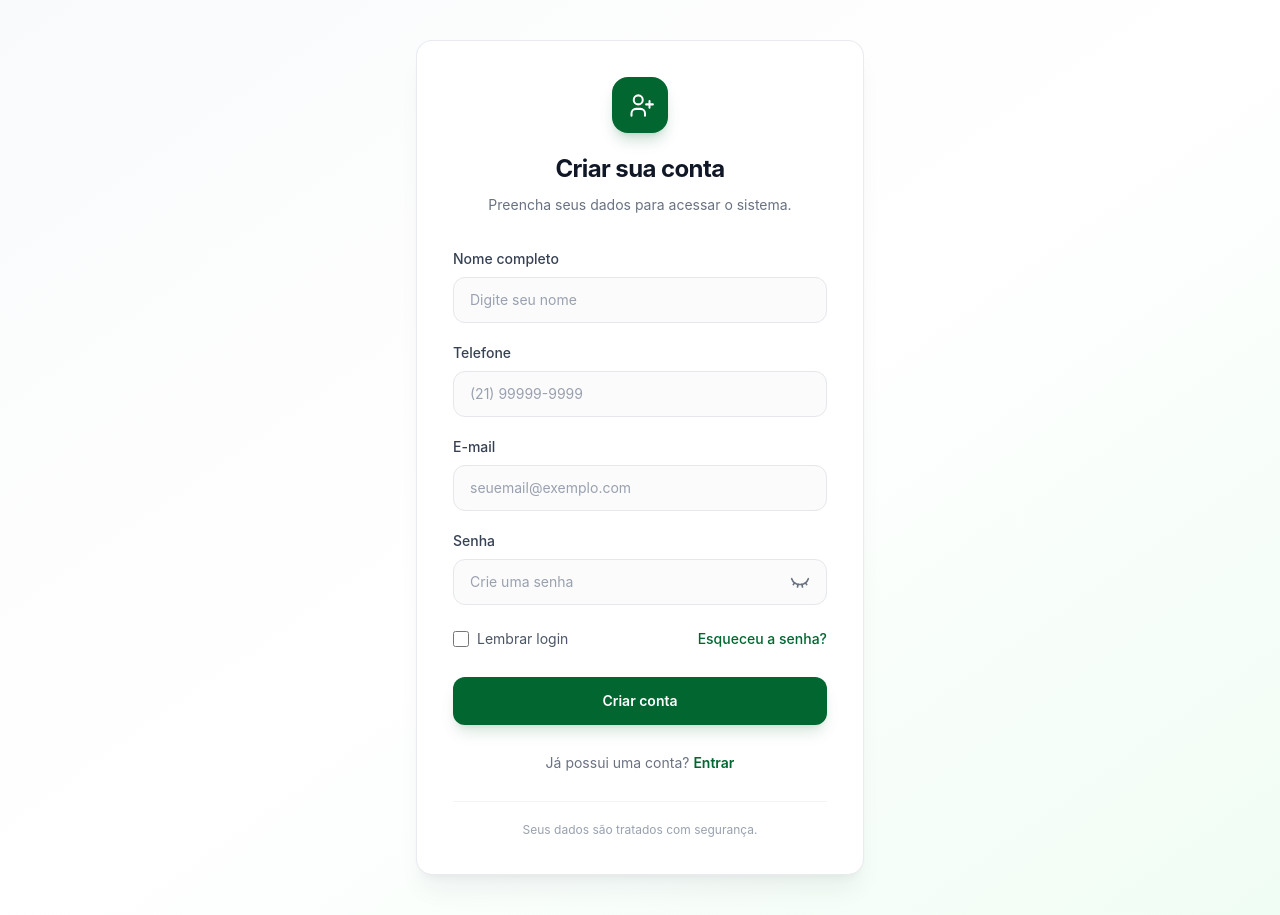
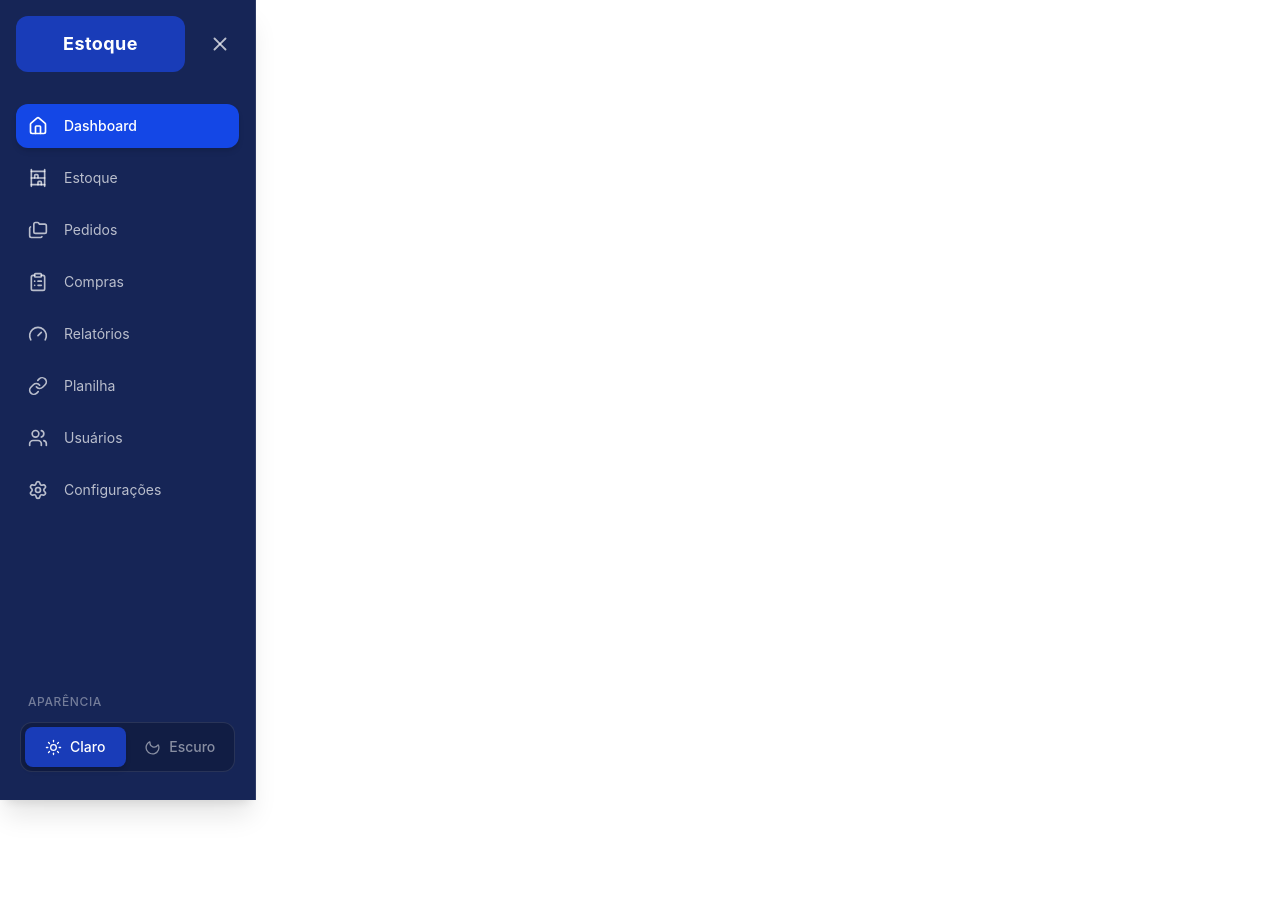
Before and after one commit to BiellSouza/Clean_Stock, a React (Vite) app: page / in a window 1280 px wide. After the commit the page ends 800 px from the top, so only its background shows below. Built offline with nearby package versions, Linux system fonts and the light colour scheme.

Commit message:
estrutura inicial da Sidebar

```diff
--- /dev/null
+++ b/src/Components/Sidebar.jsx
@@ -0,0 +1,180 @@
+import {
+  Home,
+  ShelvingUnit,
+  Folders,
+  ClipboardList,
+  Gauge,
+  Link as LinkIcon,
+  Users,
+  Settings,
+  Sun,
+  Moon,
+  X,
+  Menu,
+} from "lucide-react";
+
+import { useState } from "react";
+import { NavLink } from "react-router-dom";
+
+function SidebarComponent() {
+  const [sidebarOpen, setSidebarOpen] = useState(true);
+  const [selected, setSelected] = useState(false);
+
+  const links = [
+    {
+      icon: <Home size={20} />,
+      link: "/",
+      label: "Dashboard",
+    },
+    {
+      icon: <ShelvingUnit size={20} />,
+      link: "/estoque",
+      label: "Estoque",
+    },
+    {
+      icon: <Folders size={20} />,
+      link: "/pedidos",
+      label: "Pedidos",
+    },
+    {
+      icon: <ClipboardList size={20} />,
+      link: "/compras",
+      label: "Compras",
+    },
+    {
+      icon: <Gauge size={20} />,
+      link: "/relatorios",
+      label: "Relatórios",
+    },
+    {
+      icon: <LinkIcon size={20} />,
+      link: "/planilha",
+      label: "Planilha",
+    },
+    {
+      icon: <Users size={20} />,
+      link: "/usuarios",
+      label: "Usuários",
+    },
+    {
+      icon: <Settings size={20} />,
+      link: "/configuracoes",
+      label: "Configurações",
+    },
+  ];
+
+  return (
+    <>
+      {/* Botão Menu quando a sidebar estiver fechada */}
+      {!sidebarOpen && (
+        <button
+          type="button"
+          onClick={() => setSidebarOpen(true)}
+          aria-label="Abrir menu lateral"
+          className="fixed left-4 top-4 z-50 rounded-xl border border-white/10 bg-blue-950 p-3 text-white shadow-lg transition-all duration-300 hover:scale-105 hover:bg-blue-900"
+        >
+          <Menu size={22} />
+        </button>
+      )}
+
+      {/* Sidebar */}
+      {sidebarOpen && (
+        <aside className="fixed left-0 top-0 z-40 flex h-screen w-[80%] max-w-64 flex-col justify-between border-r border-white/10 bg-blue-950 p-4 shadow-xl">
+          <div>
+            {/* Cabeçalho */}
+            <div className="mb-8 flex items-center justify-between gap-4">
+              <div className="flex h-14 w-full items-center justify-center rounded-xl bg-blue-800">
+                <span className="text-lg font-bold tracking-wide text-white">
+                  Estoque
+                </span>
+              </div>
+
+              <button
+                type="button"
+                onClick={() => setSidebarOpen(false)}
+                aria-label="Fechar menu lateral"
+                className="rounded-lg p-2 text-white/70 transition-all duration-300 hover:scale-95 hover:bg-white/10 hover:text-white"
+              >
+                <X size={22} />
+              </button>
+            </div>
+
+            {/* Navegação */}
+            <nav className="space-y-2">
+              {links.map((item) => (
+                <NavLink
+                  key={item.label}
+                  to={item.link}
+                  end
+                  className={({ isActive }) =>
+                    `flex items-center gap-4 rounded-xl px-3 py-3 transition-all duration-200 ${
+                      isActive
+                        ? "bg-blue-700 font-medium text-white shadow-md shadow-black/10"
+                        : "text-white/70 hover:bg-white/10 hover:text-white"
+                    }`
+                  }
+                >
+                  {item.icon}
+                  <span className="text-sm">{item.label}</span>
+                </NavLink>
+              ))}
+            </nav>
+          </div>
+
+          {/* Seletor de tema */}
+          <div className="mb-3 px-1">
+            <p className="mb-3 px-2 text-xs font-medium uppercase tracking-wider text-white/40">
+              Aparência
+            </p>
+
+            <div className="grid grid-cols-2 gap-1 rounded-xl border border-white/10 bg-black/20 p-1">
+              {/* Modo claro */}
+              <button
+                type="button"
+                onClick={() => setSelected(false)}
+                aria-pressed={!selected}
+                className={`flex cursor-pointer items-center justify-center gap-2 rounded-lg px-3 py-2.5 text-sm font-medium transition-all duration-300 ${
+                  !selected
+                    ? "bg-blue-800 text-white shadow-md"
+                    : "text-white/50 hover:bg-white/5 hover:text-white/80"
+                }`}
+              >
+                <Sun
+                  size={17}
+                  strokeWidth={1.8}
+                  className={`transition-transform duration-500 ${
+                    !selected ? "rotate-0" : "-rotate-45"
+                  }`}
+                />
+                <span>Claro</span>
+              </button>
+
+              {/* Modo escuro */}
+              <button
+                type="button"
+                onClick={() => setSelected(true)}
+                aria-pressed={selected}
+                className={`flex cursor-pointer items-center justify-center gap-2 rounded-lg px-3 py-2.5 text-sm font-medium transition-all duration-300 ${
+                  selected
+                    ? "bg-blue-800 text-white shadow-md"
+                    : "text-white/50 hover:bg-white/5 hover:text-white/80"
+                }`}
+              >
+                <Moon
+                  size={17}
+                  strokeWidth={1.8}
+                  className={`transition-transform duration-500 ${
+                    selected ? "rotate-0" : "-rotate-[25deg]"
+                  }`}
+                />
+                <span>Escuro</span>
+              </button>
+            </div>
+          </div>
+        </aside>
+      )}
+    </>
+  );
+}
+
+export default SidebarComponent;
--- a/src/Index.jsx
+++ b/src/Index.jsx
@@ -2,13 +2,14 @@ import React from "react";
 import Register from "./Sessions/Register";
 import Login from "./Sessions/Login";
 import { BrowserRouter, Routes, Route } from "react-router-dom";
+import Dashboard from "./Sessions/Dashboard";
 
 function Index() {
   return (
     <div>
       <BrowserRouter>
         <Routes>
-          <Route path="/" element={<Register />}></Route>
+          <Route path="/" element={<Dashboard />}></Route>
           <Route path="/Register" element={<Register />}></Route>
           <Route path="/Login" element={<Login />}></Route>
         </Routes>
--- /dev/null
+++ b/src/Sessions/Dashboard.jsx
@@ -0,0 +1,12 @@
+import React from "react";
+import SidebarComponent from "../Components/Sidebar";
+
+function Dashboard() {
+  return (
+    <div>
+      <SidebarComponent />
+    </div>
+  );
+}
+
+export default Dashboard;
```
